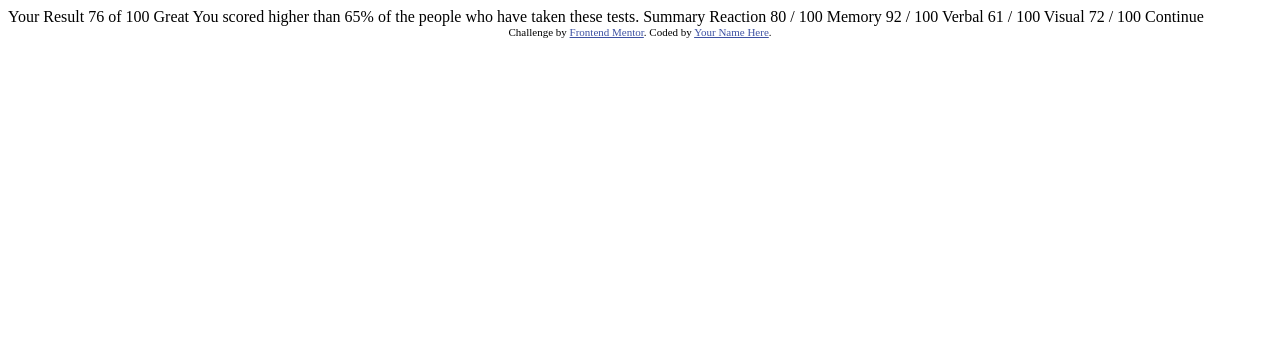
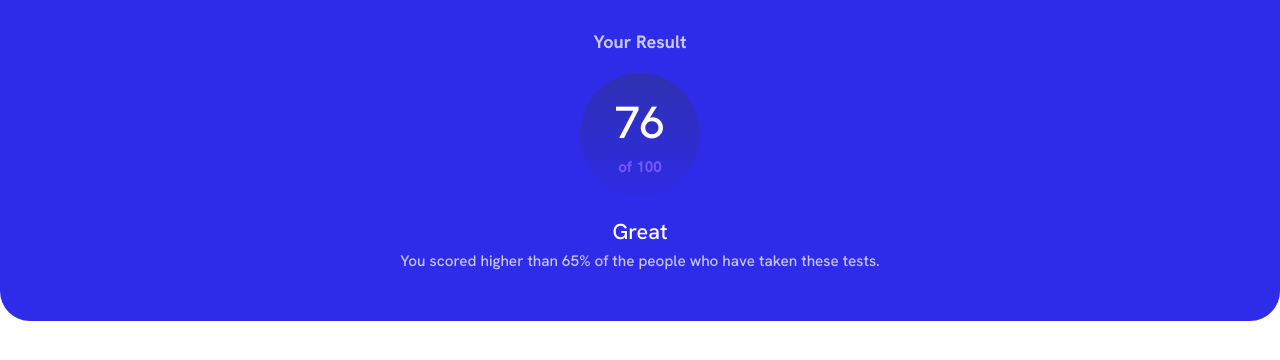
Before and after one commit to Gonzalop0210/Result_summary_component, a plain HTML site: page index.html in a window 1280 px wide. Drawn offline with Linux system fonts and the light colour scheme.

Commit message:
primera parte estilizado y maquetado

```diff
--- /dev/null
+++ b/index.css
@@ -0,0 +1,81 @@
+* {
+  margin: 0;
+  padding: 0;
+  box-sizing: border-box;
+  font-size: 18px;
+}
+
+:root {
+  --colorRojo: hsl(0, 100%, 67%);
+  --colorNaranja: hsl(39, 100%, 56%);
+  --colorVerde: hsl(166, 100%, 37%);
+  --colorAzul: hsl(234, 85%, 45%);
+  --colorGradienteSlateBlue: hsl(252, 100%, 67%);
+  --colorGradienteRoyalBlue: hsl(241, 81%, 54%);
+  --colorVioleta: hsla(256, 72%, 46%, 1);
+  --colorPersian: hsla(241, 72%, 46%, 0);
+  --colorBlanco: hsl(0, 0%, 100%);
+  --colorGris: hsl(221, 100%, 96%);
+  --colorVioletaClaro: hsl(241, 100%, 89%);
+  --colorOscuro: hsl(224, 30%, 27%);
+  --fontOficial: 'Hanken Grotesk', sans-serif;
+}
+
+body {
+  font-family: var(--fontOficial);
+}
+
+.contenedor__main {
+  background-color: var(--colorGradienteRoyalBlue);
+  color: var(--colorBlanco);
+  display: flex;
+  flex-direction: column;
+  gap: 20px;
+  padding: 30px 50px 50px 50px;
+  align-items: center;
+  border-bottom-left-radius: 30px;
+  border-bottom-right-radius: 30px;
+}
+
+.text--main {
+  color: var(--colorVioletaClaro);
+  font-weight: 700;
+}
+
+.container__numer-carga {
+  display: flex;
+  flex-direction: column;
+  align-items: center;
+  gap: 5px;
+  background-image: linear-gradient(hsla(224, 30%, 27%, 0.384), hsla(224, 30%, 27%, 0.034));
+  border-radius: 50%;
+  padding: 20px 35px;
+}
+
+.number--grande {
+  font-size: 2.5em;
+}
+
+.number--chico {
+  font-size: .85em;
+  color: var(--colorGradienteSlateBlue);
+  font-weight: 700;
+}
+
+.container__main-paragraph {
+  display: flex;
+  flex-direction: column;
+  align-items: center;
+  gap: 5px;
+}
+
+.title--paragraph {
+  font-size: 1.2em;
+  font-weight: 500;
+}
+
+.paragraph--main {
+  font-size: .85em;
+  text-align: center;
+  color: var(--colorVioletaClaro);
+}
--- a/index.html
+++ b/index.html
@@ -3,45 +3,25 @@
 <head>
   <meta charset="UTF-8">
   <meta name="viewport" content="width=device-width, initial-scale=1.0"> <!-- displays site properly based on user's device -->
-
   <link rel="icon" type="image/png" sizes="32x32" href="./assets/images/favicon-32x32.png">
-
   <title>Frontend Mentor | Results summary component</title>
-
-  <!-- Feel free to remove these styles or customise in your own stylesheet 👍 -->
-  <style>
-    .attribution { font-size: 11px; text-align: center; }
-    .attribution a { color: hsl(228, 45%, 44%); }
-  </style>
+  <link rel="stylesheet" href="index.css">
+  <link rel="preconnect" href="https://fonts.googleapis.com">
+  <link rel="preconnect" href="https://fonts.gstatic.com" crossorigin>
+  <link href="https://fonts.googleapis.com/css2?family=Hanken+Grotesk:wght@500;700;800&display=swap" rel="stylesheet">
+  <script src="https://kit.fontawesome.com/6d642dc6ea.js" crossorigin="anonymous"></script>
 </head>
 <body>
-
-  Your Result
-  76
-  of 100
-
-  Great
-  You scored higher than 65% of the people who have taken these tests.
-
-  Summary
-
-  Reaction
-  80 / 100
-
-  Memory
-  92 / 100
-
-  Verbal
-  61 / 100
-
-  Visual
-  72 / 100
-
-  Continue
-
-  <div class="attribution">
-    Challenge by <a href="https://www.frontendmentor.io?ref=challenge" target="_blank">Frontend Mentor</a>.
-    Coded by <a href="#">Your Name Here</a>.
-  </div>
+  <main class="contenedor__main">
+    <span class="text--main">Your Result</span>
+    <div class="container__numer-carga">
+      <span class="number--grande">76</span>
+      <span class="number--chico">of 100</span>
+    </div>
+    <div class="container__main-paragraph">
+      <h3 class="title--paragraph">Great</h3>
+      <p class="paragraph--main">You scored higher than 65% of the people who have taken these tests.</p>
+    </div>
+  </main>
 </body>
 </html>
```
